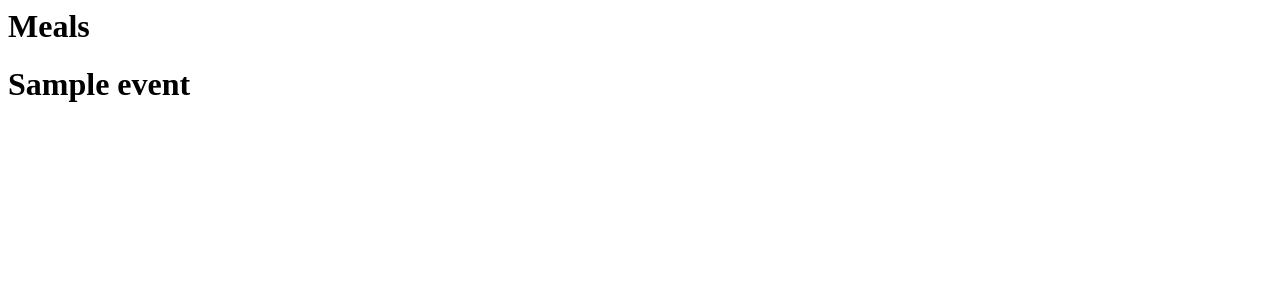
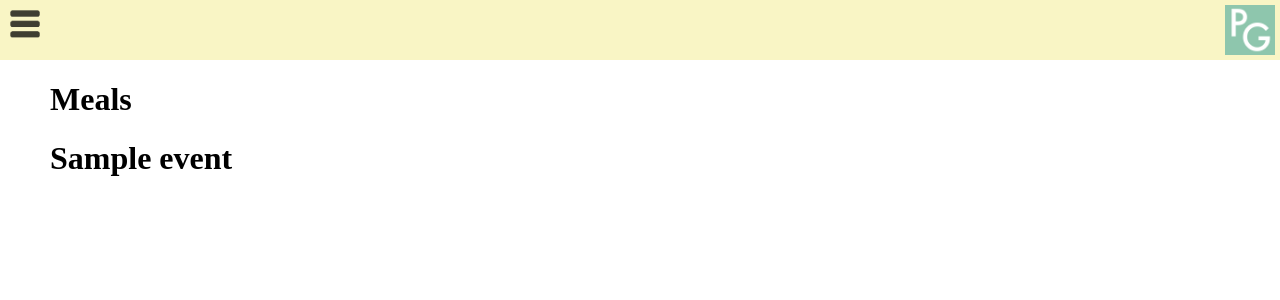
Before and after one commit to aftaberski/plangenius, a Django app: a page that uses source/apps/events/templates/events/item_index.html in a window 1280 px wide. Shown: the top 300 px of the page. Run offline with Django 3.2, Linux system fonts and the light colour scheme; tables that the repository leaves empty hold one stand-in row (values such as "Sample post"); style sheets or scripts are compiled from the project's sources.

Commit message:
Add hardcoded nav

```diff
--- /dev/null
+++ b/public/sass/application.scss
@@ -0,0 +1,27 @@
+body {
+  margin: 0;
+}
+nav {
+  position: relative;
+  width: 100%;
+  height: 60px;
+  background-color: #F9F5C5;
+}
+nav .hamburger {
+  height: 50px;
+  display: inline-block;
+  position: absolute;
+  left: 0;
+}
+
+nav .logo {
+  margin-top: 5px;
+  margin-right: 5px;
+  height: 50px;
+  display: inline-block;
+  position: absolute;
+  right: 0;
+}
+.wrap {
+  margin: 10px 50px 100px 50px;
+}
--- a/source/apps/events/templates/events/create_option.html
+++ b/source/apps/events/templates/events/create_option.html
@@ -1,3 +1,4 @@
+
 {% block content %}
   <form id="voting_option_form" method="post" action="{% url 'add_option' event.slug %}"
         enctype="multipart/form-data">
--- a/source/apps/events/templates/events/event_detail.html
+++ b/source/apps/events/templates/events/event_detail.html
@@ -1,3 +1,4 @@
+
 {% block content %}
   <h1>{{ event.title }}</h1>
   <a href="{% url 'meal_category' event.slug %}">Meals</a>
--- a/source/apps/events/templates/events/event_form.html
+++ b/source/apps/events/templates/events/event_form.html
@@ -1,3 +1,4 @@
+
 {% block content %}
   <form id="event_form" method="post" action="/event/"
         enctype="multipart/form-data">
--- a/source/apps/events/templates/events/index.html
+++ b/source/apps/events/templates/events/index.html
@@ -1 +1,2 @@
+
 <h1>I'M AN INDEX</h1>
--- a/source/apps/events/templates/events/item_index.html
+++ b/source/apps/events/templates/events/item_index.html
@@ -1,5 +1,15 @@
+<html>
+<head>
+  <link rel="stylesheet" type="text/css" href="{{ STATIC_URL }}sass/application.scss">
+  <title>PlanGenius</title>
 
-{% block content %}
+</head>
+<body>
+  <nav>
+  <img src="{{ STATIC_URL }}images/hamburger.png" class="hamburger">
+  <img class="logo" src="{{STATIC_URL}}images/logo-icon-small.jpg">
+</nav>
+<div class="wrap">
   <h1><strong>{{type}}</strong></h1>
   <h1>{{ event.title }}</h1>
   {% for item in items %}
@@ -9,4 +19,6 @@
       <img src="{{item.image.url}}">
     </div>
   {% endfor %}
-{% endblock content %}
+</div>
+</body>
+</html>
```
Also changed, not shown: source/settings/defaults.py (+24 -1 lines), public/images/hamburger.png (added), public/images/logo-icon-small.jpg (added).
